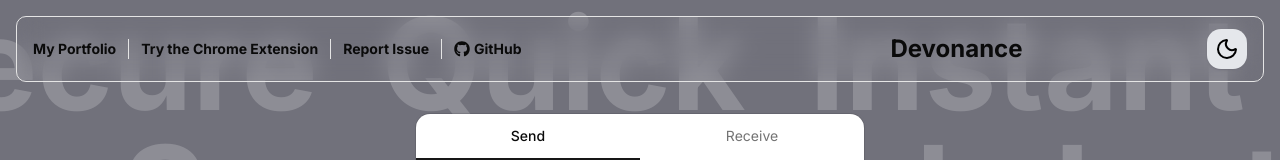
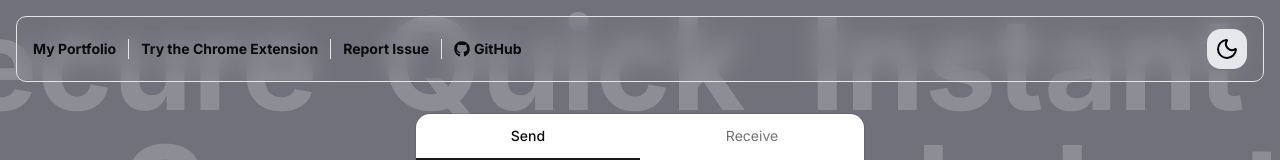
Before and after one commit to JadWhite2003/Devonance, a Next.js app in the folder frontend/: page /send in a window 1280 px wide. Shown: the top 160 px of the page. Built offline with nearby package versions, Linux system fonts and the light colour scheme; no server answers.

Commit message:
Fixed backend and UI fixes

```diff
--- a/frontend/components/Navbar/sitenav.tsx
+++ b/frontend/components/Navbar/sitenav.tsx
@@ -39,7 +39,7 @@ const SiteNav = ({ onOpen }: Props) => {
             <button aria-label="Open menu" onClick={onOpen}>
                 <MenuIcon className='w-6 h-6 cursor-pointer text-black dark:text-white lg:hidden' />
             </button>
-            <span className="text-bold text-2xl"> Devonance</span>
+            <span className="text-bold text-2xl md:hidden flex"> Devonance</span>
             <ThemeToggler />
         </header>
     )
```
Also changed, not shown: 1 other file (tests, documents, lock files or other folders).
